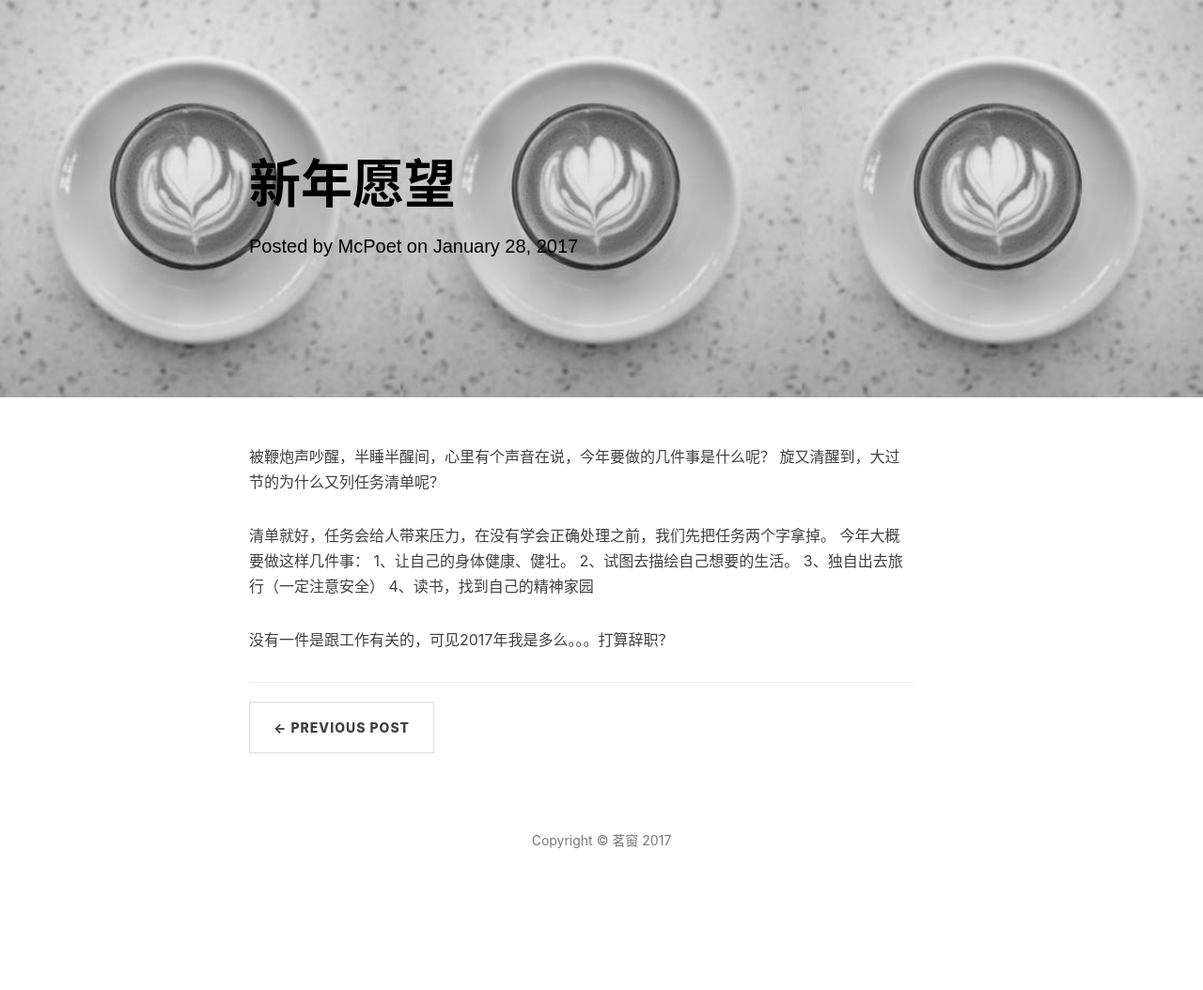
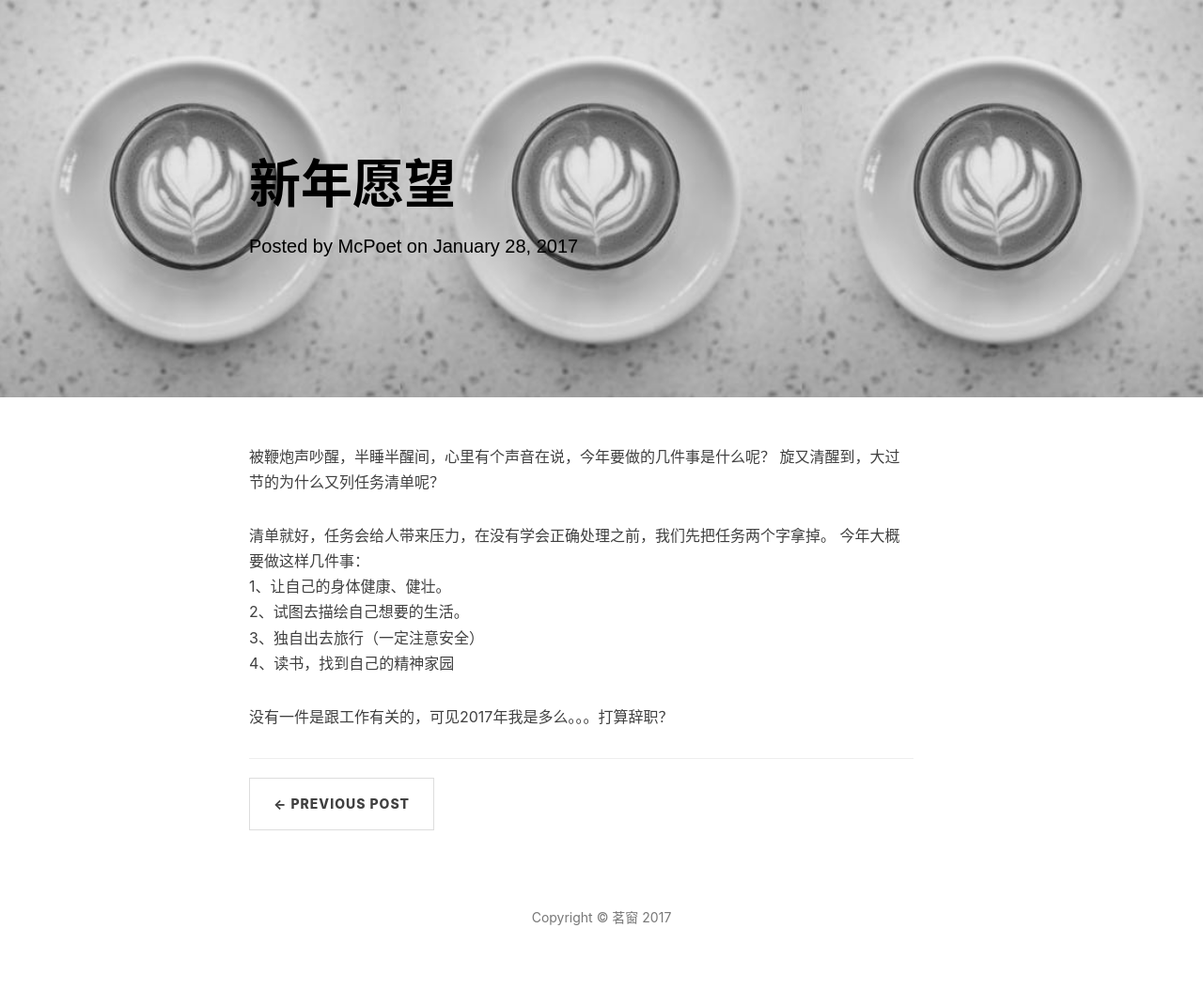
Before and after one commit to queryfish/yetanotherblogger, a Jekyll site: the page built from _posts/2017-01-28-NewYearsWishes.md, in a window 1280 px wide. Shown: the whole page at 94% size. Built offline with Jekyll 4.4.1, drawn with Linux system fonts in a browser that asks for light colours; nearby versions of some CDN libraries; comment, search, counter and statistics services are not loaded; before the commit the page ends 972 px from its top, so only the background shows below that.

```diff
--- a/_posts/2017-01-28-NewYearsWishes.md
+++ b/_posts/2017-01-28-NewYearsWishes.md
@@ -9,10 +9,10 @@ author:     "McPoet"
 旋又清醒到，大过节的为什么又列任务清单呢？
 
 清单就好，任务会给人带来压力，在没有学会正确处理之前，我们先把任务两个字拿掉。
-今年大概要做这样几件事：
-1、让自己的身体健康、健壮。
-2、试图去描绘自己想要的生活。
-3、独自出去旅行（一定注意安全）
-4、读书，找到自己的精神家园
+今年大概要做这样几件事：<br>
+1、让自己的身体健康、健壮。<br>
+2、试图去描绘自己想要的生活。<br>
+3、独自出去旅行（一定注意安全）<br>
+4、读书，找到自己的精神家园<br>
 
 没有一件是跟工作有关的，可见2017年我是多么。。。打算辞职？
```
